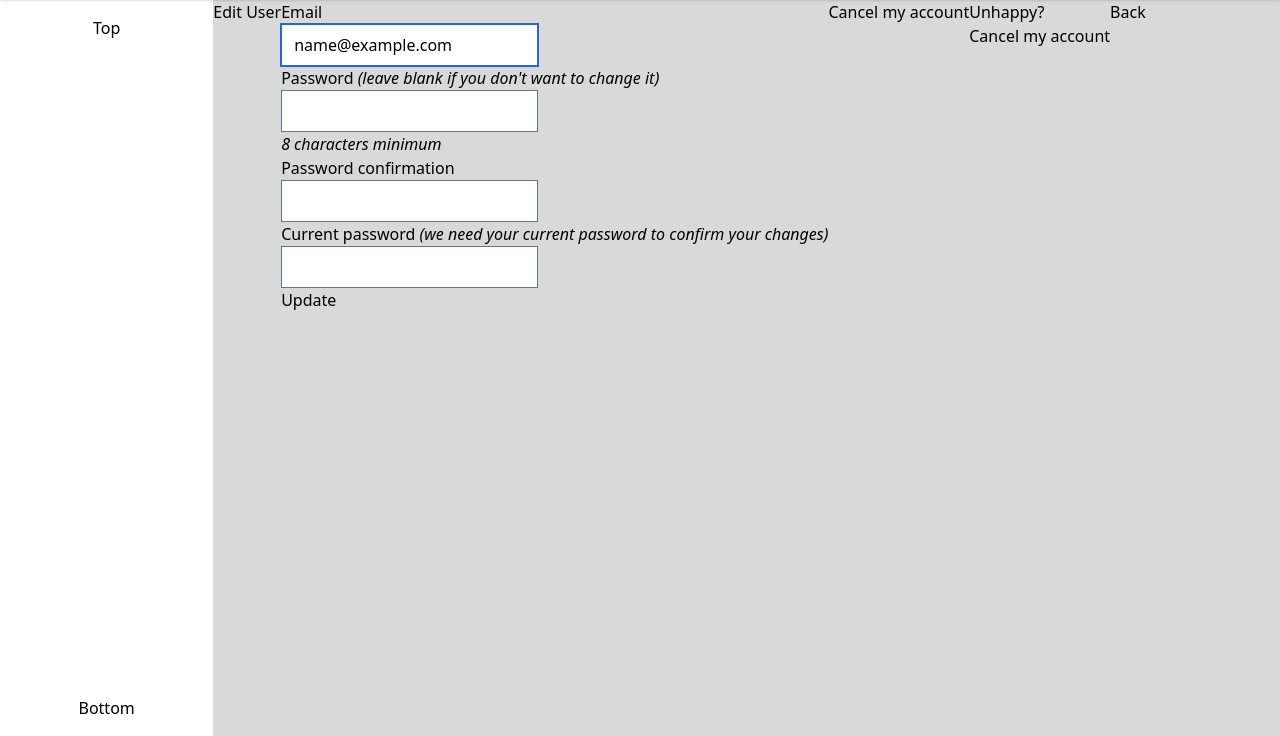
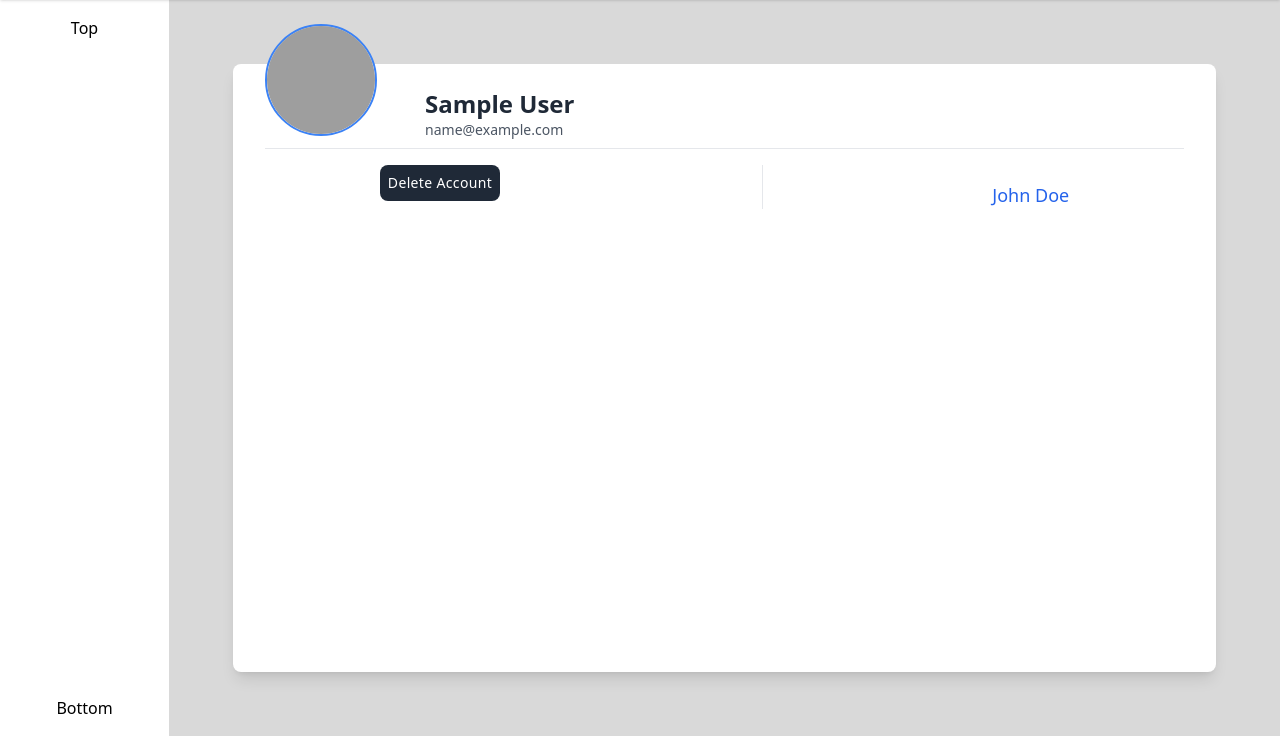
Before and after one commit to Thoth1111/Customer-Service-ITS, a Rails app: page /users/edit in a window 1280 px wide. Shown: the part 64-800 px from the top of the page. Run offline with Rails 7, Linux system fonts and the light colour scheme; the visitor is signed in with stand-in values (Sample User, id 1); style sheets or scripts are compiled from the project's sources; some libraries are stand-ins or nearby versions; grey boxes are pictures that could not be loaded.

Commit message:
Update edit registrations view

```diff
--- a/app/views/devise/registrations/edit.html.erb
+++ b/app/views/devise/registrations/edit.html.erb
@@ -1,11 +1,19 @@
-<h2>Edit <%= resource_name.to_s.humanize %></h2>
 
+<div class="w-full px-8 pt-4 my-16 mx-16 bg-white rounded-lg shadow-lg dark:bg-gray-800">
+  <div class="block border-b py-2 md:flex md:justify-start md:-mt-16">
+    <img class="object-cover w-20 h-20 md:h-28 md:w-28 border-2 border-blue-500 rounded-full dark:border-blue-400" alt="Testimonial avatar" src="https://images.unsplash.com/photo-1499714608240-22fc6ad53fb2?ixlib=rb-1.2.1&ixid=eyJhcHBfaWQiOjEyMDd9&auto=format&fit=crop&w=76&q=80">
+    <div class="md:mt-16 md:mx-8">
+      <h2 class="text-2xl font-semibold text-gray-800 dark:text-gray-200 md:ml-4"><%= @user.name %></h2>
+      <p class="text-sm font-medium text-gray-600 dark:text-gray-300 md:ml-4"><%= @user.email %></p>
+    </div>
+  </div>
+  <div class="hidden mt-6">
     <%= form_for(resource, as: resource_name, url: registration_path(resource_name), html: { method: :put }) do |f| %>
       <%= render "devise/shared/error_messages", resource: resource %>
 
       <div class="field">
-    <%= f.label :email %><br />
-    <%= f.email_field :email, autofocus: true, autocomplete: "email" %>
+        <%= f.label :email, class: "block mb-2 text-sm font-medium text-gray-600 dark:text-gray-200" %>
+        <%= f.email_field :email, autofocus: true, autocomplete: "email", class: "block px-4 py-2 text-gray-700 bg-white border rounded-lg dark:bg-gray-800 dark:text-gray-300 dark:border-gray-600 focus:border-blue-400 focus:ring-opacity-40 dark:focus:border-blue-300 focus:outline-none focus:ring focus:ring-blue-300" %>
       </div>
 
       <% if devise_mapping.confirmable? && resource.pending_reconfirmation? %>
@@ -13,31 +21,34 @@
       <% end %>
 
       <div class="field">
-    <%= f.label :password %> <i>(leave blank if you don't want to change it)</i><br />
-    <%= f.password_field :password, autocomplete: "new-password" %>
-    <% if @minimum_password_length %>
-      <br />
-      <em><%= @minimum_password_length %> characters minimum</em>
-    <% end %>
+        <%= f.label :password, class: "block mb-2 text-sm font-medium text-gray-600 dark:text-gray-200" %>
+        <i class="block mb-2 text-sm font-medium text-gray-600 dark:text-gray-200">(leave blank if you don't want to change it)</i>
+        <%= f.password_field :password, autocomplete: "new-password", placeholder: "#{@minimum_password_length} characters min", class: "block px-4 py-2 text-gray-700 bg-white border rounded-lg dark:bg-gray-800 dark:text-gray-300 dark:border-gray-600 focus:border-blue-400 focus:ring-opacity-40 dark:focus:border-blue-300 focus:outline-none focus:ring focus:ring-blue-300" %>
       </div>
 
       <div class="field">
-    <%= f.label :password_confirmation %><br />
-    <%= f.password_field :password_confirmation, autocomplete: "new-password" %>
+        <%= f.label :password_confirmation, class: "block mb-2 text-sm font-medium text-gray-600 dark:text-gray-200" %>
+        <%= f.password_field :password_confirmation, autocomplete: "new-password", class: "block px-4 py-2 text-gray-700 bg-white border rounded-lg dark:bg-gray-800 dark:text-gray-300 dark:border-gray-600 focus:border-blue-400 focus:ring-opacity-40 dark:focus:border-blue-300 focus:outline-none focus:ring focus:ring-blue-300" %>
       </div>
 
       <div class="field">
-    <%= f.label :current_password %> <i>(we need your current password to confirm your changes)</i><br />
-    <%= f.password_field :current_password, autocomplete: "current-password" %>
+        <%= f.label :current_password, class: "block mb-2 text-sm font-medium text-gray-600 dark:text-gray-200" %>
+        <%= f.password_field :current_password, autocomplete: "current-password", class: "block px-4 py-2 text-gray-700 bg-white border rounded-lg dark:bg-gray-800 dark:text-gray-300 dark:border-gray-600 focus:border-blue-400 focus:ring-opacity-40 dark:focus:border-blue-300 focus:outline-none focus:ring focus:ring-blue-300" %>
       </div>
 
-  <div class="actions">
-    <%= f.submit "Update" %>
+      <div class="actions flex mt-4">
+        <%= f.submit "Update", class: "px-2 py-2 mr-4 text-sm font-medium tracking-wide text-white capitalize transition-colors duration-300 transform bg-gray-800 rounded-lg hover:bg-gray-700 focus:outline-none focus:ring focus:ring-gray-300 focus:ring-opacity-50" %>
+        <button data-action="" class="px-2 py-2 ml-2 text-sm font-medium tracking-wide text-white capitalize transition-colors duration-300 transform bg-gray-800 rounded-lg hover:bg-gray-700 focus:outline-none focus:ring focus:ring-gray-300 focus:ring-opacity-50">Cancel</button>
       </div>
     <% end %>
-
-<h3>Cancel my account</h3>
-
-<div>Unhappy? <%= button_to "Cancel my account", registration_path(resource_name), data: { confirm: "Are you sure?", turbo_confirm: "Are you sure?" }, method: :delete %></div>
-
-<%= link_to "Back", :back %>
+  </div>
+  <div class="flex justify-around mt-4">
+    <%= button_to "Delete Account", registration_path(resource_name), class: "px-2 py-2 text-sm font-medium tracking-wide text-white capitalize transition-colors duration-300 transform bg-gray-800 rounded-lg hover:bg-gray-700 focus:outline-none focus:ring focus:ring-gray-300 focus:ring-opacity-50", data: { confirm: "Are you sure?", turbo_confirm: "Are you sure?" }, method: :delete %>
+    <div class="px-4 border-r"></div>
+    <div>
+      <div class="flex justify-end mt-4">
+        <a href="#" class="text-lg font-medium text-blue-600 dark:text-blue-300" tabindex="0" role="link">John Doe</a>
+      </div>
+    </div>
+  </div>
+</div>
```
Lines whose indentation alone changed are shown as unchanged.
